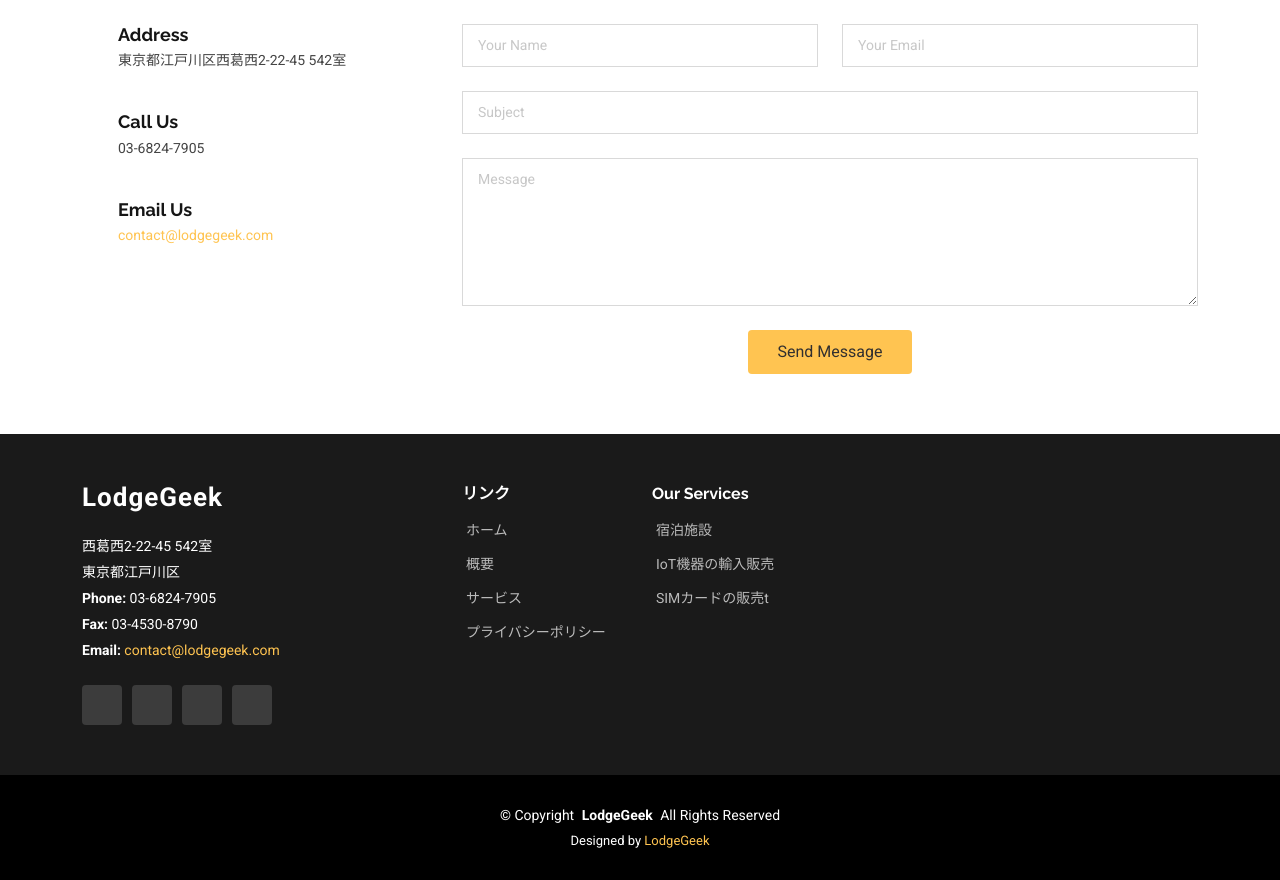
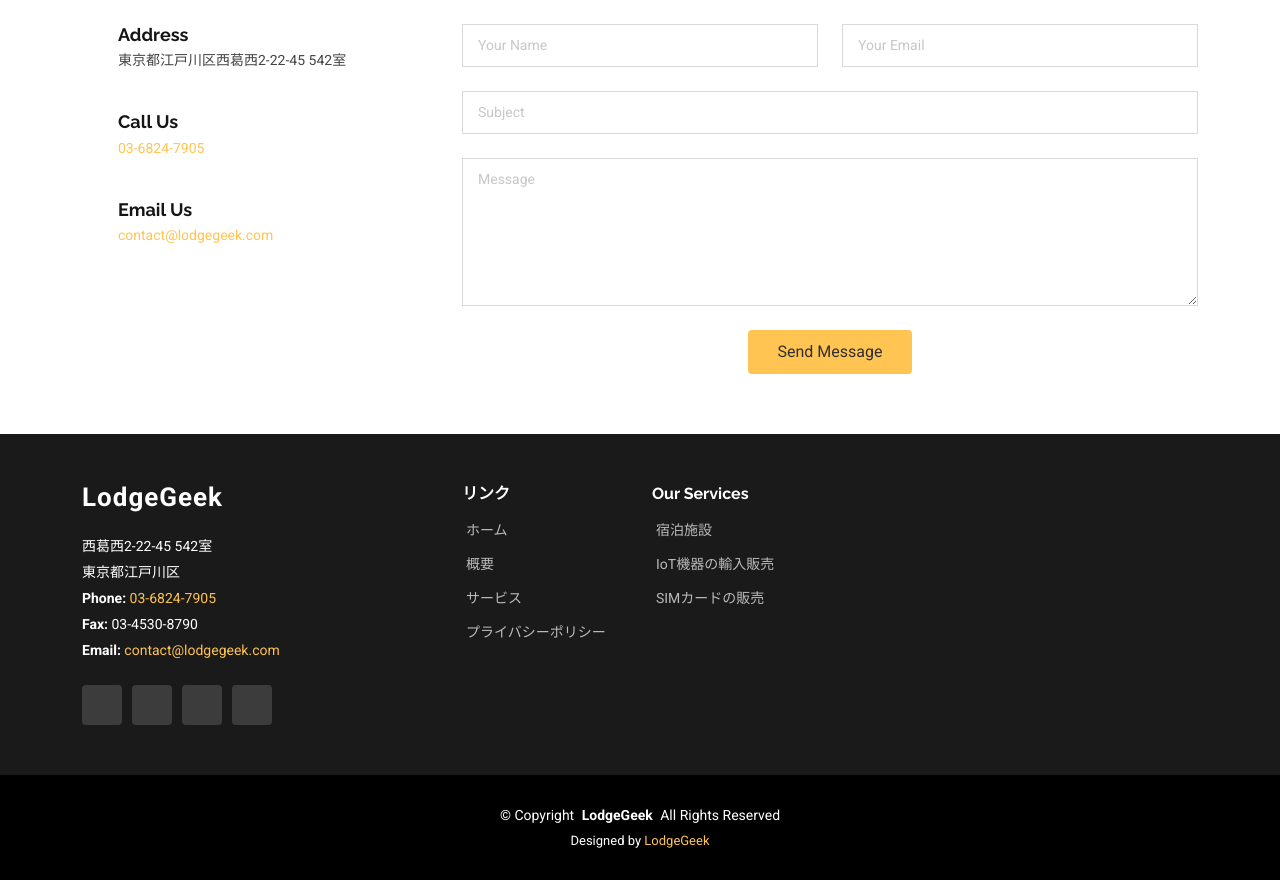
Before and after one commit to shen341/loggegeek, a SvelteKit app: page / in a window 1280 px wide. Shown: the part 4840-5720 px from the top of the page. Built offline with nearby package versions, Linux system fonts and the light colour scheme; some icons are missing.

Commit message:
make tel enable touch

```diff
--- a/src/routes/(home)/+page.svelte
+++ b/src/routes/(home)/+page.svelte
@@ -746,7 +746,7 @@
 				</div>
 				<div>
 				  <h3>Call Us</h3>
-				  <p>03-6824-7905</p>
+				  <p><a href="tel:03-6824-7905">03-6824-7905</a></p>
 				</div>
 			  </div><!-- End Info Item -->
 
--- a/src/routes/Footer.svelte
+++ b/src/routes/Footer.svelte
@@ -17,7 +17,7 @@
               <p>西葛西2-22-45 542室
               </p>
               <p>東京都江戸川区</p>
-              <p><strong>Phone:</strong> <span>03-6824-7905</span></p>
+              <p><strong>Phone:</strong> <span><a href="tel:03-6824-7905">03-6824-7905</a></span></p>
               <p><strong>Fax:</strong> <span> 03-4530-8790</span></p>
               <p><strong>Email:</strong> <span><a href="mailTo:contact@lodgegeek.com" class="__cf_email__" >contact@lodgegeek.com
               </a></span></p>
@@ -46,7 +46,7 @@
             <ul>
               <li><i class="bi bi-chevron-right"></i> <a href="/#services"> 宿泊施設</a></li>
               <li><i class="bi bi-chevron-right"></i> <a href="/#services"> IoT機器の輸入販売</a></li>
-              <li><i class="bi bi-chevron-right"></i> <a href="/#services"> SIMカードの販売t</a></li>
+              <li><i class="bi bi-chevron-right"></i> <a href="/#services"> SIMカードの販売</a></li>
 
             </ul>
           </div>
```
